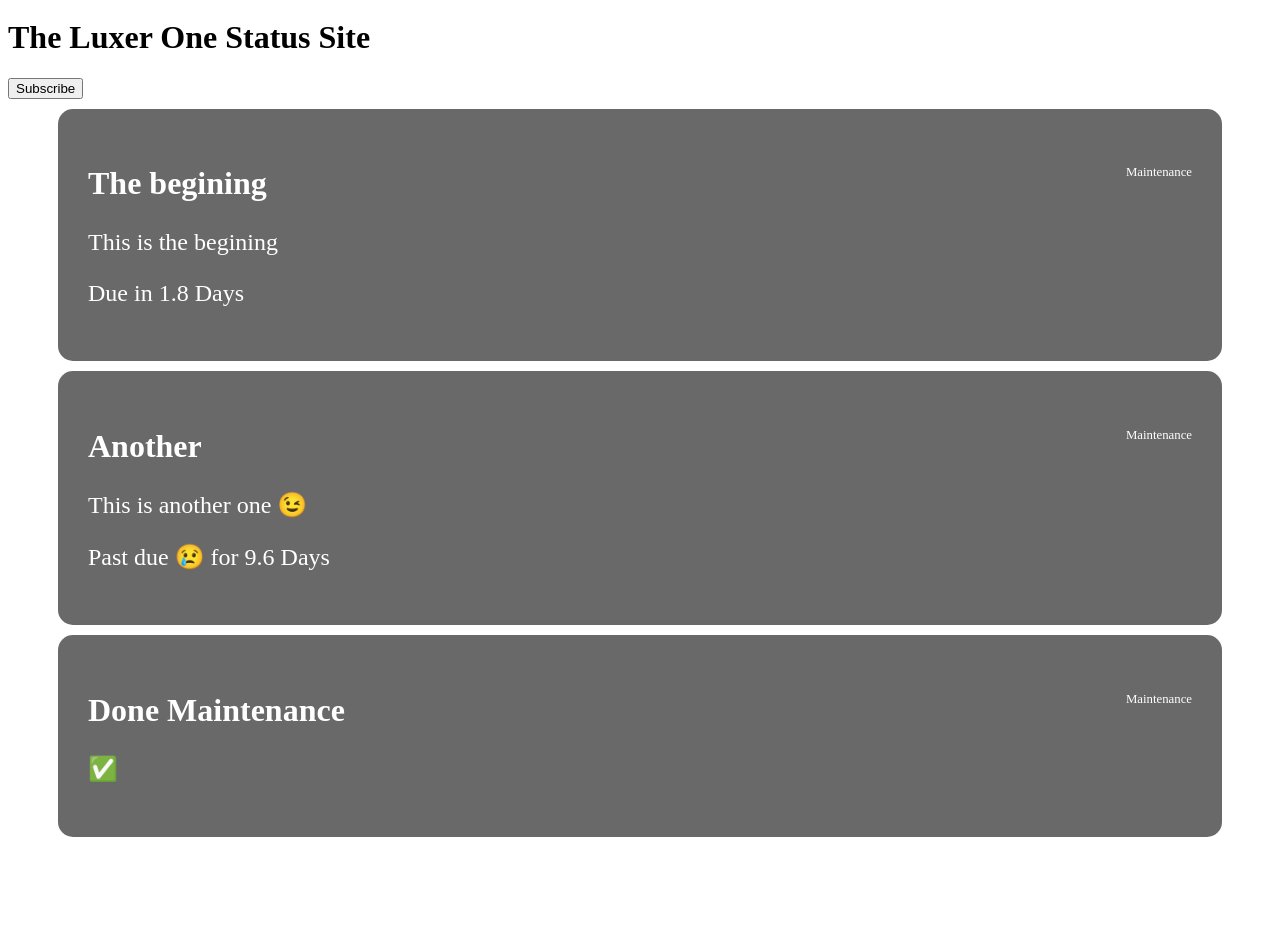
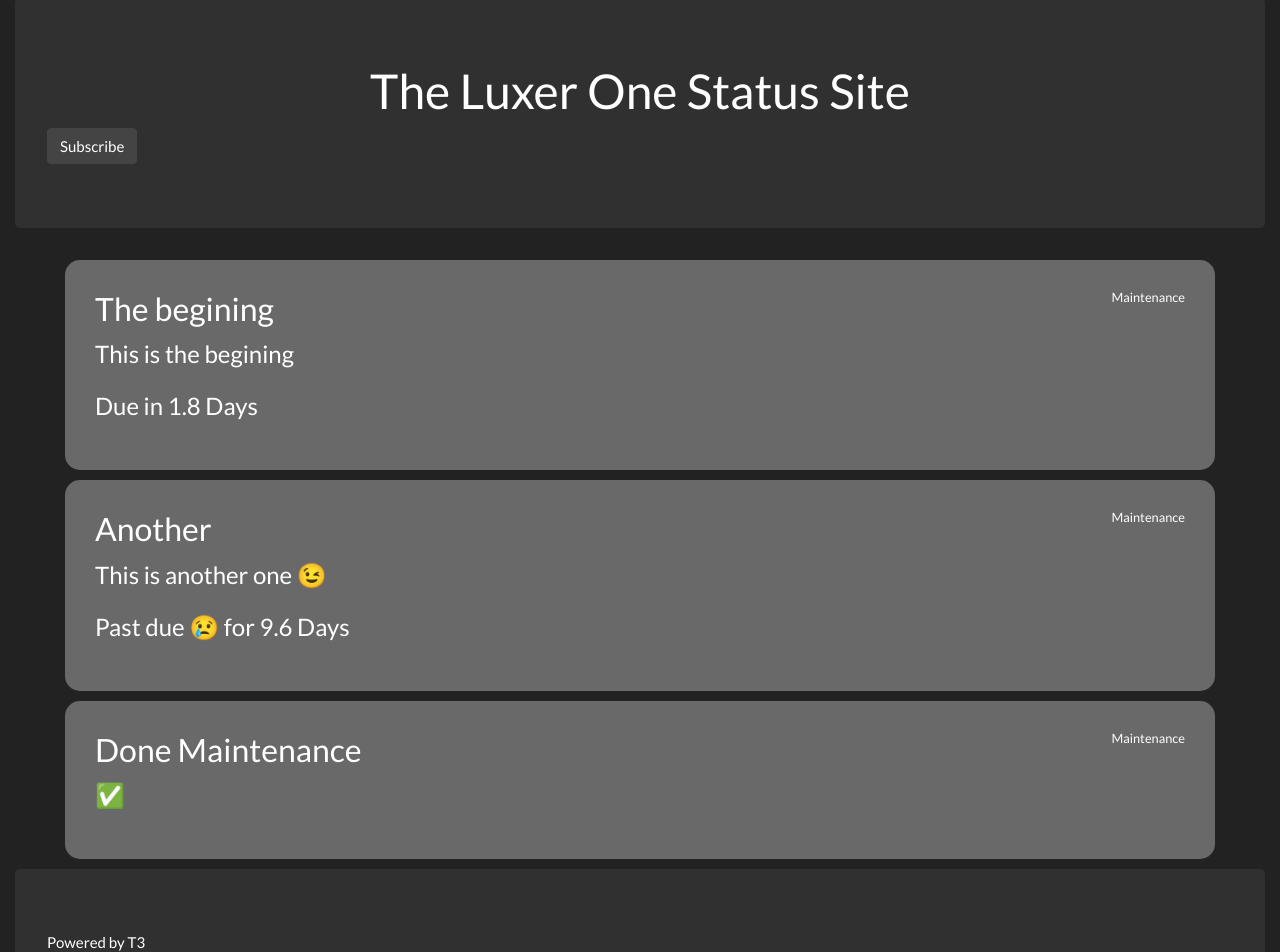
Before and after one commit to statuisy/status-frontend, a Next.js app: page / in a window 1280 px wide. Shown: the part 2-954 px from the top of the page. Before the commit the page ends 849 px from the top, so only its background shows below. Built offline with nearby package versions, Linux system fonts and the light colour scheme.

Commit message:
header, footer, bootstrap4 added

```diff
--- /dev/null
+++ b/components/Footer.js
@@ -0,0 +1,12 @@
+import React from 'react';
+
+const Footer = () => {
+    return (
+        <div class="jumbotron">
+            <h6>Powered by T3</h6>
+            <a href="">Contact Us</a>
+        </div>
+    )
+}
+
+export default Footer;
--- a/components/Header.js
+++ b/components/Header.js
@@ -2,9 +2,9 @@
 
 const Header = () => {
     return (
-        <div>
-            <h1>The Luxer One Status Site</h1>
-            <button>Subscribe</button>
+        <div class="jumbotron">
+            <h1 class="text-center">The Luxer One Status Site</h1>
+            <button type="button" class="btn btn-secondary">Subscribe</button>
         </div>
     )
 }
--- a/components/Maintenance.js
+++ b/components/Maintenance.js
@@ -32,7 +32,7 @@
 					<MaintenanceItem key={item.id}>
 						<h2>{item.title}</h2>
 						<p>{item.description}</p>
-						<DueIn howLong={item.how_long} createdAt = {item.created_at} status={item.status} />
+						<DueIn howLong={item.how_long} createdAt={item.created_at} status={item.status} />
 					</MaintenanceItem>
 				)
 			})}
--- a/pages/index.js
+++ b/pages/index.js
@@ -1,12 +1,16 @@
 
 import Maintenance from '../components/Maintenance';
 import Header from '../components/Header';
-
+import Footer from '../components/Footer';
 const Index = () => (
 
-	<div>
+	<div class="container-fluid">
+		<head>
+			<link rel="stylesheet" href="https://bootswatch.com/4/darkly/bootstrap.min.css" />
+		</head>
 		<Header />
 		<Maintenance />
+		<Footer />
 	</div>
 )
 
```
